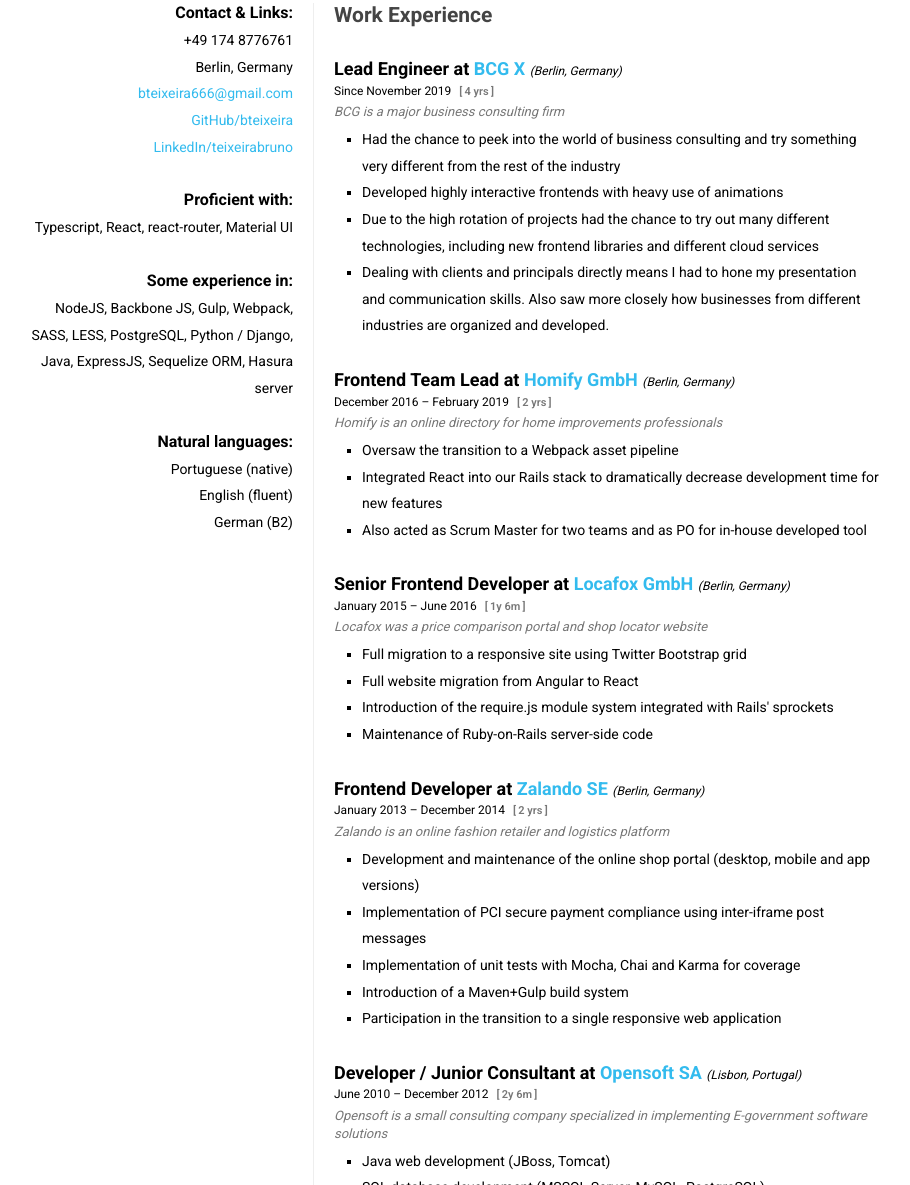
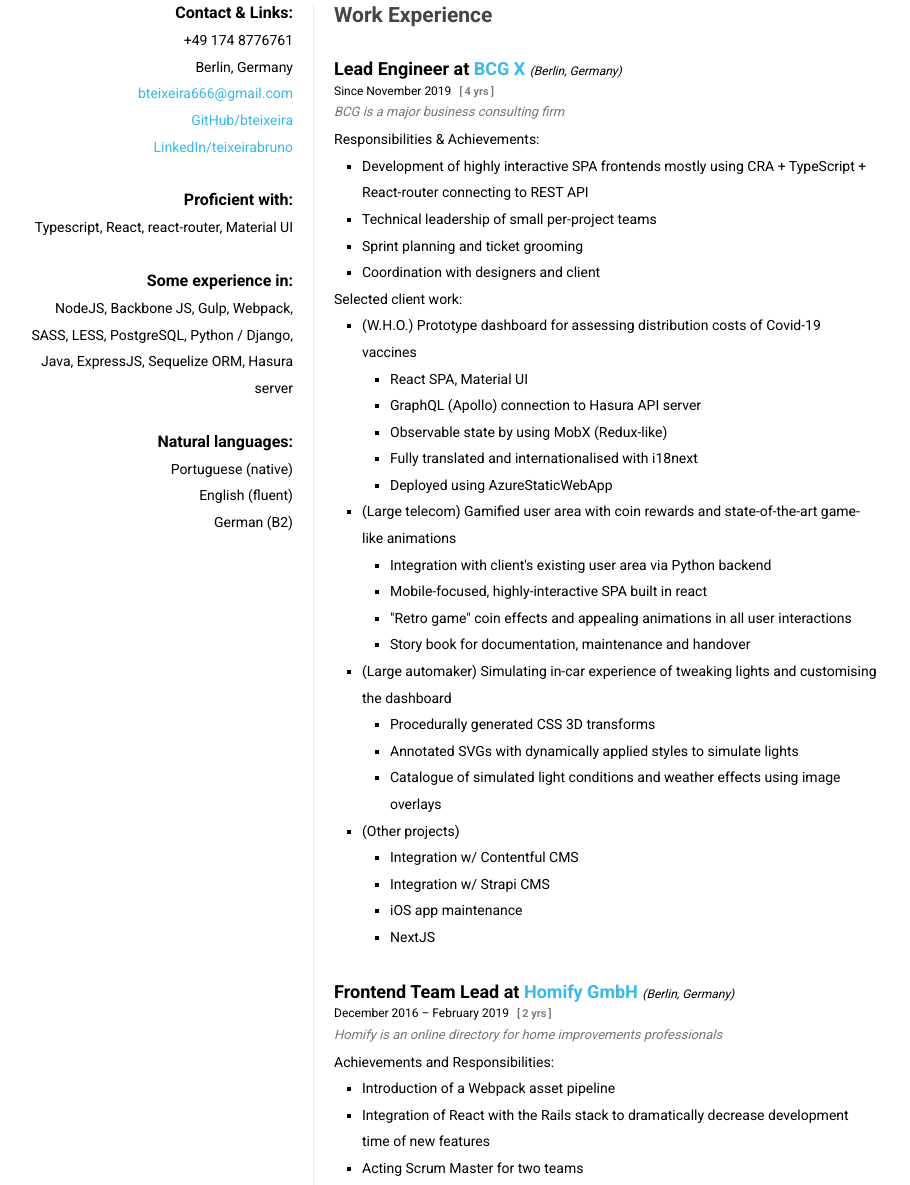
Before and after one commit to bteixeira/resume, a plain HTML site: page index.html in a window 1280 px wide. Shown: the part 137-1322 px from the top of the page, without its empty margins (191-1101 px from the left). Drawn offline with nearby package versions, Linux system fonts and the light colour scheme; a web font is replaced by a local one.

Commit message:
- Added much more content to current job - Reworded content of previous job - Changed title at the top

```diff
--- a/index.html
+++ b/index.html
@@ -1,7 +1,7 @@
 <!DOCTYPE html>
 <html lang="en">
 <head>
-	<title>Bruno Teixeira &mdash; Resum&eacute;</title>
+	<title>Bruno Teixeira &ndash; Resum&eacute;</title>
 	<meta name="viewport" content="width=device-width, initial-scale=1">
 	<link rel="stylesheet" href="reset.css">
 	<link rel="stylesheet" href="cv.css">
@@ -16,7 +16,7 @@
 <header>
 	<div class="container">
 		<h1>Bruno Teixeira</h1>
-		<h2>Software Engineer specialized in Frontend</h2>
+		<h2>Software Engineer <!--specialized in Frontend--></h2>
 	</div>
 </header>
 
@@ -77,18 +77,70 @@
 				<p class="job-description">
 					BCG is a major business consulting firm
 				</p>
+<!--				<ul class="bullet-list">-->
+<!--					<li>Had the chance to peek into the world of business consulting and try something very different-->
+<!--						from the rest of the industry-->
+<!--						<ul class="bullet-list">-->
+<!--							<li style="list-style: circle">Sub tech</li>-->
+<!--						</ul>-->
+<!--					</li>-->
+<!--					<li>Developed highly interactive frontends with heavy use of animations</li>-->
+<!--					<li>Due to the high rotation of projects had the chance to try out many different technologies,-->
+<!--						including new frontend libraries and different cloud services-->
+<!--					</li>-->
+<!--					<li>Dealing with clients and principals directly means I had to hone my presentation and-->
+<!--						communication skills. Also saw more closely how businesses from different industries are-->
+<!--						organized and developed.-->
+<!--					</li>-->
+<!--				</ul>-->
+				Responsibilities & Achievements:
 				<ul class="bullet-list">
-					<li>Had the chance to peek into the world of business consulting and try something very different
-						from the rest of the industry
+					<li>Development of highly interactive SPA frontends mostly using CRA + TypeScript + React-router connecting to REST API</li>
+					<li>Technical leadership of small per-project teams</li>
+					<li>Sprint planning and ticket grooming</li>
+					<li>Coordination with designers and client</li>
+<!--					(GET SOME WORDS ON CLOUD / DEPLOYMENT)-->
+				</ul>
+				Selected client work:
+				<ul class="bullet-list">
+					<li>
+						(W.H.O.) Prototype dashboard for assessing distribution costs of Covid-19 vaccines
+						<ul class="bullet-list">
+							<li>React SPA, Material UI</li>
+							<li>GraphQL (Apollo) connection to Hasura API server</li>
+							<li>Observable state by using MobX (Redux-like)</li>
+							<li>Fully translated and internationalised with i18next</li>
+							<li>Deployed using AzureStaticWebApp</li>
+						</ul>
 					</li>
-					<li>Developed highly interactive frontends with heavy use of animations</li>
-					<li>Due to the high rotation of projects had the chance to try out many different technologies,
-						including new frontend libraries and different cloud services
+
+					<li>
+						(Large telecom) Gamified user area with coin rewards and state-of-the-art game-like animations
+						<ul class="bullet-list">
+							<li>Integration with client's existing user area via Python backend</li>
+							<li>Mobile-focused, highly-interactive SPA built in react</li>
+							<li>"Retro game" coin effects and appealing animations in all user interactions</li>
+							<li>Story book for documentation, maintenance and handover</li>
+						</ul>
 					</li>
-					<li>Dealing with clients and principals directly means I had to hone my presentation and
-						communication skills. Also saw more closely how businesses from different industries are
-						organized and developed.
+					<li>
+						(Large automaker) Simulating in-car experience of tweaking lights and customising the dashboard
+						<ul class="bullet-list">
+							<li>Procedurally generated CSS 3D transforms</li>
+							<li>Annotated SVGs with dynamically applied styles to simulate lights</li>
+							<li>Catalogue of simulated light conditions and weather effects using image overlays</li>
+						</ul>
 					</li>
+					<li>
+						(Other projects)
+						<ul class="bullet-list">
+							<li>Integration w/ Contentful CMS</li>
+							<li>Integration w/ Strapi CMS</li>
+							<li>iOS app maintenance</li>
+							<li>NextJS</li>
+						</ul>
+					</li>
+
 				</ul>
 			</div>
 
@@ -104,10 +156,13 @@
 <!--					I had the pleasure and privilege of building my own team. Helping four juniors launch their careers-->
 <!--					while maintaining a programmer role was highly challenging but equally rewarding.-->
 				</p>
+				<p>Achievements and Responsibilities:</p>
 				<ul class="bullet-list">
-					<li>Oversaw the transition to a Webpack asset pipeline</li>
-					<li>Integrated React into our Rails stack to dramatically decrease development time for new features</li>
-					<li>Also acted as Scrum Master for two teams and as PO for in-house developed tool</li>
+					<li>Introduction of a Webpack asset pipeline</li>
+					<li>Integration of React with the Rails stack to dramatically decrease development time of new features</li>
+					<li>Acting Scrum Master for two teams</li>
+					<li>Acting Product Owner for in-house developed translation tool</li>
+					<li>Tech lead for the frontend team</li>
 				</ul>
 			</div>
 
```
